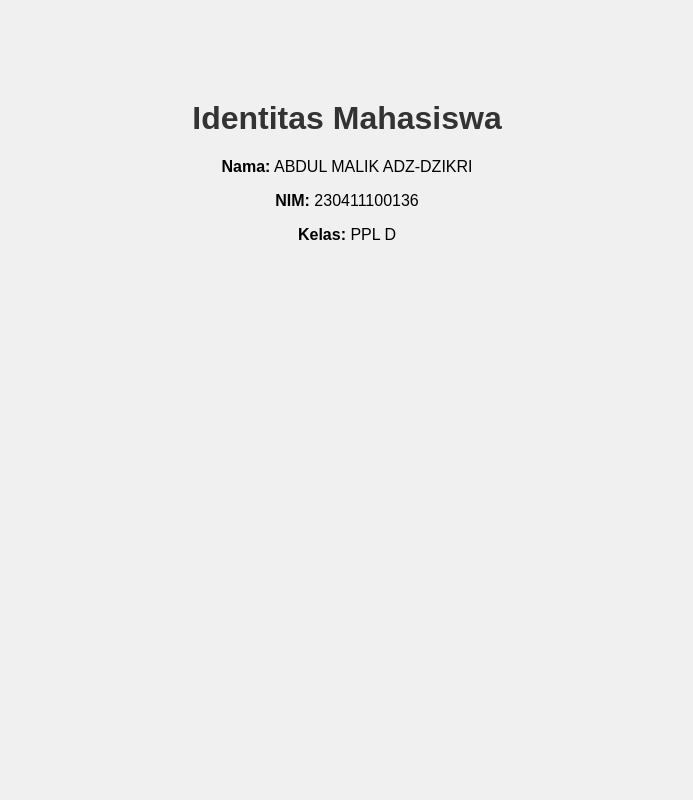
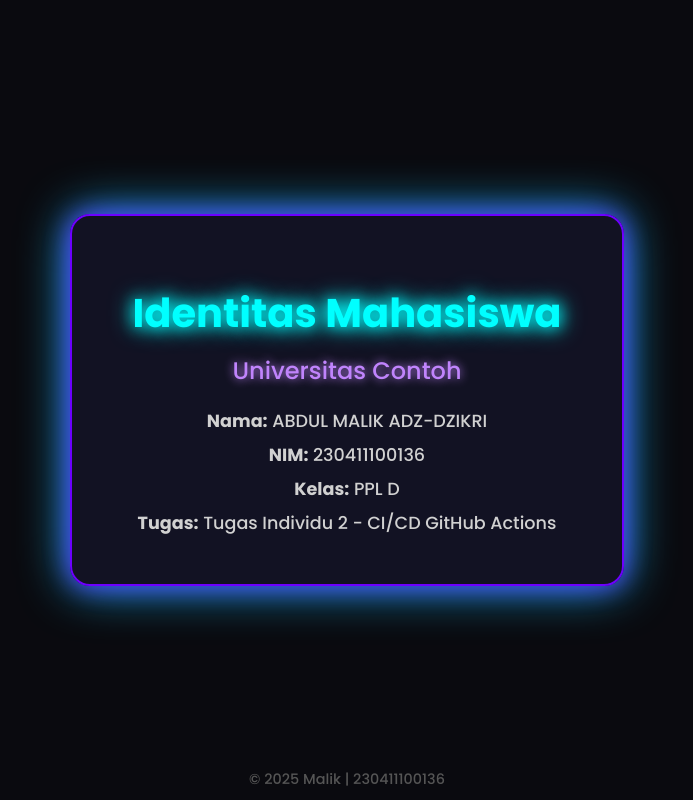
Before and after one commit to Malikzert/PPL, a plain HTML site: page index.html in a window 1280 px wide. Shown: the whole page, without its empty margins (293-986 px from the left). Drawn offline with Linux system fonts and the light colour scheme.

Commit message:
mempercantik tampilan CSS pada halaman utama

```diff
--- a/index.html
+++ b/index.html
@@ -7,9 +7,17 @@
   <link rel="stylesheet" href="style.css">
 </head>
 <body>
-  <h1>Identitas Mahasiswa</h1>
-  <p><strong>Nama:</strong> ABDUL MALIK ADZ-DZIKRI </p>
-  <p><strong>NIM:</strong> 230411100136</p>
-  <p><strong>Kelas:</strong> PPL D</p>
+  <div class="container">
+    <h1>Identitas Mahasiswa</h1>
+    <h2>Universitas Contoh</h2>
+    <p><strong>Nama:</strong> ABDUL MALIK ADZ-DZIKRI</p>
+    <p><strong>NIM:</strong> 230411100136</p>
+    <p><strong>Kelas:</strong> PPL D</p>
+    <p><strong>Tugas:</strong> Tugas Individu 2 - CI/CD GitHub Actions</p>
+  </div>
+
+  <div class="footer">
+    &copy; 2025 Malik | 230411100136
+  </div>
 </body>
 </html>
--- a/style.css
+++ b/style.css
@@ -1,9 +1,60 @@
+@import url('https://fonts.googleapis.com/css2?family=Poppins:wght@300;500;700&display=swap');
+
 body {
-  font-family: Arial, sans-serif;
-  background-color: #f0f0f0;
+  margin: 0;
+  height: 100vh;
+  font-family: 'Poppins', sans-serif;
+  background-color: #0a0a0f;
+  color: #f0f0f0;
+  display: flex;
+  align-items: center;
+  justify-content: center;
+  flex-direction: column;
+  overflow: hidden;
+}
+
+.container {
+  background: rgba(20, 20, 40, 0.8);
+  border: 2px solid #6c00ff;
+  border-radius: 20px;
+  box-shadow: 0 0 25px #6c00ff, 0 0 50px #00ffff;
+  padding: 40px 60px;
   text-align: center;
-  margin-top: 100px;
+  animation: glow 3s ease-in-out infinite alternate;
 }
+
 h1 {
-  color: #333;
+  font-size: 2.5rem;
+  color: #00ffff;
+  text-shadow: 0 0 15px #00ffff, 0 0 25px #00ffff;
+  margin-bottom: 10px;
 }
+
+h2 {
+  font-weight: 400;
+  color: #c084fc;
+  text-shadow: 0 0 10px #c084fc;
+  margin-top: 0;
+}
+
+p {
+  font-size: 1.1rem;
+  margin: 8px 0;
+  color: #d1d1d1;
+}
+
+.footer {
+  position: absolute;
+  bottom: 10px;
+  font-size: 0.9rem;
+  color: #555;
+}
+
+@keyframes glow {
+  from {
+    box-shadow: 0 0 20px #6c00ff, 0 0 40px #00ffff;
+  }
+  to {
+    box-shadow: 0 0 40px #00ffff, 0 0 80px #6c00ff;
+  }
+}
```
